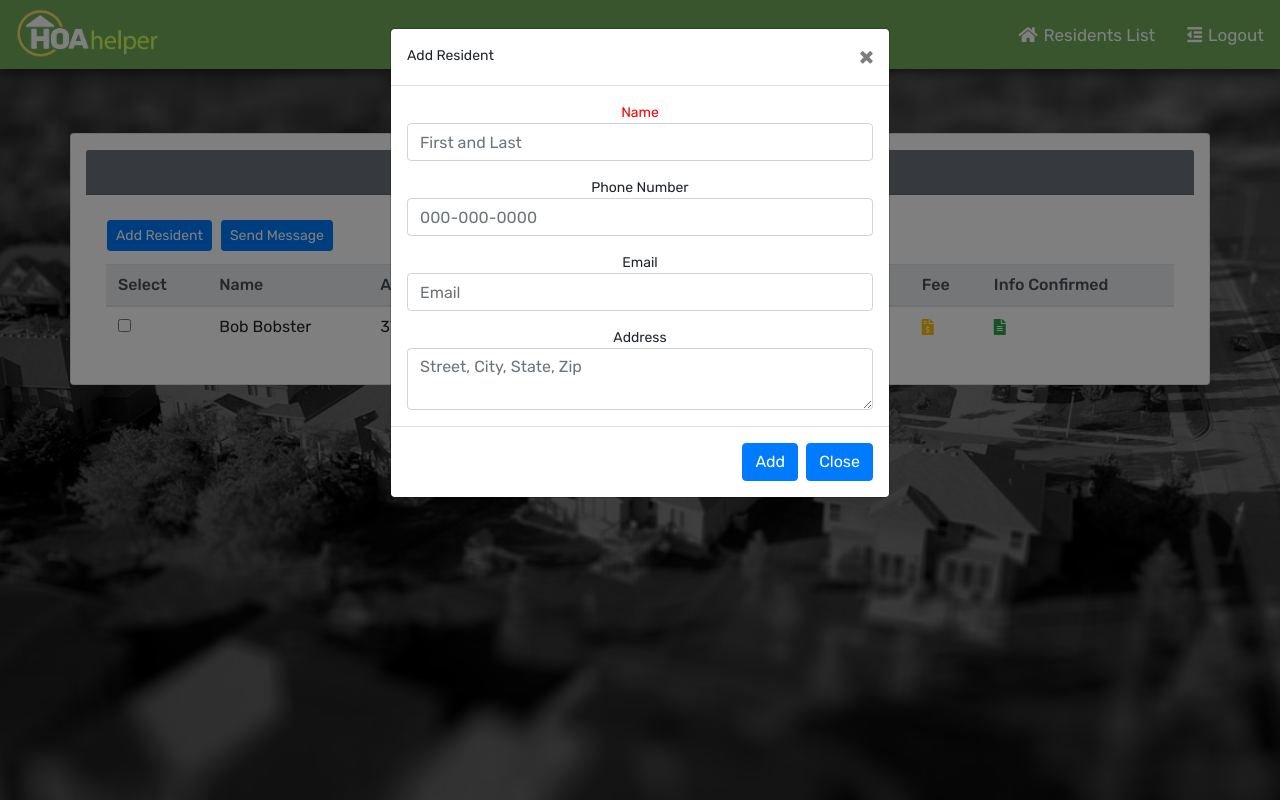
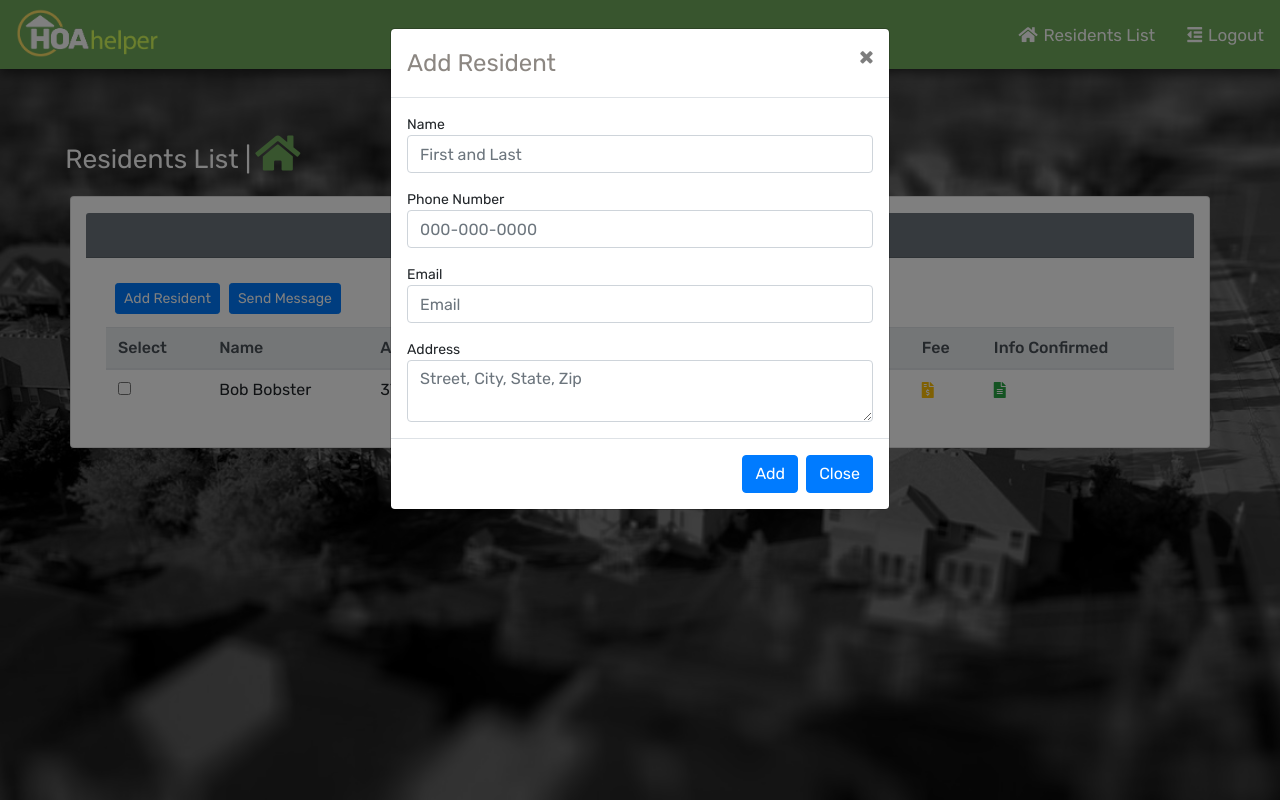
Before and after one commit to kylekratt/HOA-Helper, a React (Create React App) app in the folder client/: page /dashboard in a window 1280 px wide. Both pictures are taken after a click on the button "Add Resident". Built offline with nearby package versions, Linux system fonts and the light colour scheme; a web font is replaced by a local one.

Commit message:
more styling to dashboard and addRes Modal

```diff
--- a/client/src/components/AddResident/AddRes.js
+++ b/client/src/components/AddResident/AddRes.js
@@ -22,7 +22,7 @@ class AddRes extends Component {
           <div className="modal-dialog">
             <div className="modal-content">
               <div className="modal-header">
-                <h3 class="modal-title">Add Resident</h3>
+                <h3 className="modal-title">Add Resident</h3>
                 <button
                   type="button"
                   class="close"
@@ -32,10 +32,10 @@ class AddRes extends Component {
                   <span aria-hidden="true">&times;</span>
                 </button>
               </div>
-              <div className="modal-body">
+              <div className="modal-body text-left">
                 <form>
                   <div className="form-group">
-                    <label id="label" for="inputName">Name</label>
+                    <label class="text-left" id="label" for="inputName">Name</label>
                     <input
                       className="form-control"
                       placeholder="First and Last"
--- a/client/src/components/AddResident/addRes.css
+++ b/client/src/components/AddResident/addRes.css
@@ -1,9 +1,5 @@
-#btnHack {
-    padding-left: 0;
-    margin-left: 0;
+
+.modal-title {
+    font-size: 1.5rem;
+    color: var(--grey);
 }
-
-#label {
-    text-align: left;
-    color: red;
-}
--- a/client/src/components/Dashboard/Dashboard.js
+++ b/client/src/components/Dashboard/Dashboard.js
@@ -6,10 +6,15 @@ class Dashboard extends Component {
   render() {
     return (
       <div className="row">
+      <div class="title">
+            Residents List |
+            <span>
+              <i class="fa fa-home text-white titleIcon ml-1"/>
+            </span>
+          </div>
         <div className="card col-12">
           <div className="card-header mt-3 text-center" id="cardHeader">RESIDENTS</div>
           <div className="card-body">
-          {/* <button type="button" data-toggle="modal" data-target="addRes"className="btn btn-sm btn-primary mb-3">Add Resident</button> */}
           <AddRes />
           <a href="#" className="btn btn-sm mb-2 btn-primary">Send Message</a>
           <table className="table">
--- a/client/src/components/Dashboard/dashboard.css
+++ b/client/src/components/Dashboard/dashboard.css
@@ -60,7 +60,7 @@ p {
 
 .titleIcon {
     font-size: 2.5rem;
-    color: white
+    color: var(--dark-green) !important;
 }
 
 #cardHeader {
```
